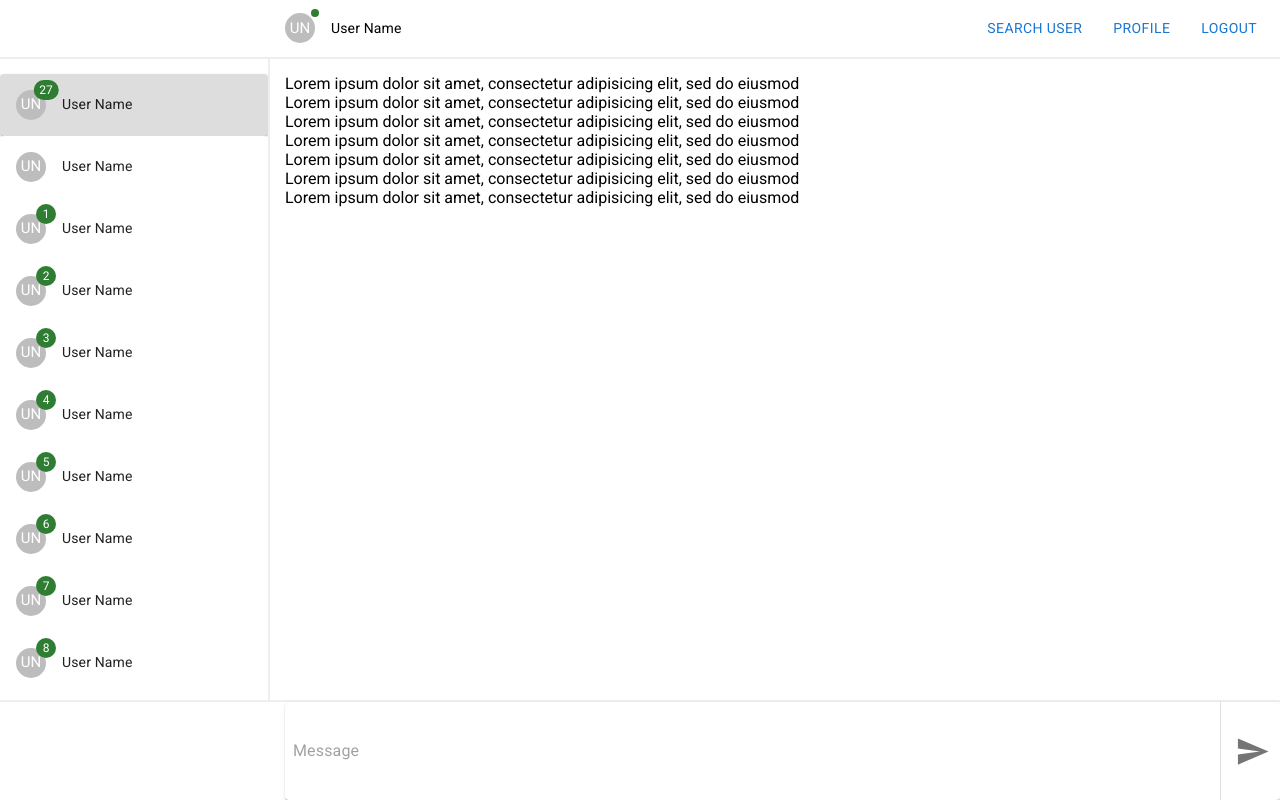
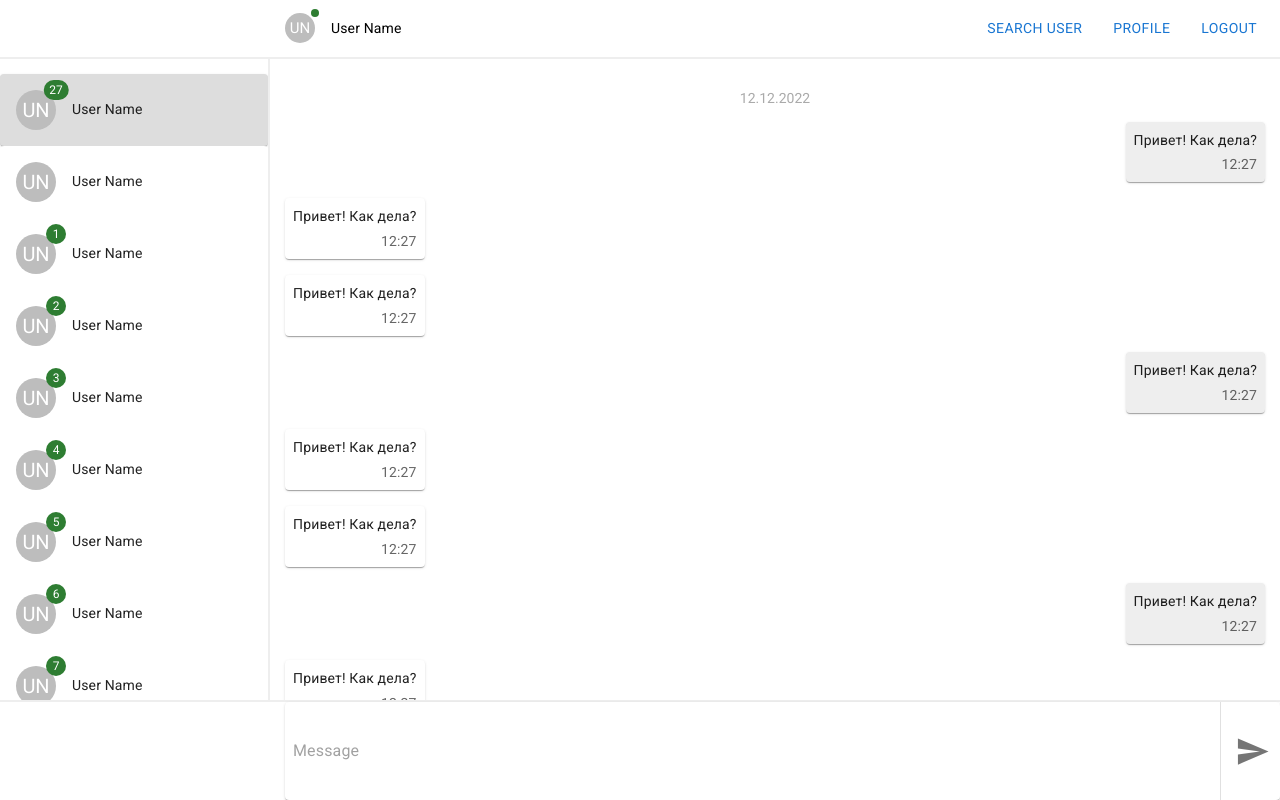
Before and after one commit to jhasuev/react-chat, a React (Create React App) app: page /chats in a window 1280 px wide. Built offline with nearby package versions, Linux system fonts and the light colour scheme.

Commit message:
add messages layout

```diff
--- a/src/components/chat-footer.jsx
+++ b/src/components/chat-footer.jsx
@@ -5,6 +5,10 @@ import IconButton from '@mui/material/IconButton'
 import Send from '@mui/icons-material/Send'
 
 export default function ChatFooter() {
+  const onMessageSend = () => {
+    console.log('message send...')
+  }
+
   return (
     <Paper
       component="form"
@@ -15,13 +19,14 @@ export default function ChatFooter() {
       }}
     >
       <InputBase
+        onKeyDown={e => e.keyCode === 13 && e.ctrlKey && onMessageSend()}
         multiline
         maxRows={3}
         sx={{ ml: 1, flex: 1 }}
         placeholder="Message"
       />
       <Divider sx={{  m: 0.5 }} orientation="vertical" />
-      <IconButton type="submit" sx={{ p: '10px' }}>
+      <IconButton type="button" sx={{ p: '10px' }} onClick={onMessageSend.bind()}>
         <Send fontSize="large" />
       </IconButton>
     </Paper>
--- a/src/components/chat-messages.jsx
+++ b/src/components/chat-messages.jsx
@@ -1,13 +1,41 @@
+import Card from '@mui/material/Card';
+import CardContent from '@mui/material/CardContent';
+import Typography from '@mui/material/Typography';
+import '../styles/messages.css'
+
+
 export default function ChatMessages() {
   return (
-    <div>
-      <p>Lorem ipsum dolor sit amet, consectetur adipisicing elit, sed do eiusmod</p>
-      <p>Lorem ipsum dolor sit amet, consectetur adipisicing elit, sed do eiusmod</p>
-      <p>Lorem ipsum dolor sit amet, consectetur adipisicing elit, sed do eiusmod</p>
-      <p>Lorem ipsum dolor sit amet, consectetur adipisicing elit, sed do eiusmod</p>
-      <p>Lorem ipsum dolor sit amet, consectetur adipisicing elit, sed do eiusmod</p>
-      <p>Lorem ipsum dolor sit amet, consectetur adipisicing elit, sed do eiusmod</p>
-      <p>Lorem ipsum dolor sit amet, consectetur adipisicing elit, sed do eiusmod</p>
+    <div className='messages'>
+      <Card
+        elevation={0}
+        sx={{ mt: 2, color: '#aaa', fontSize: 14 }}
+        className={
+          'messages__item messages__item--time'
+        }
+      >12.12.2022</Card>
+
+      {Array(31).fill().map((_,i) => (
+        <Card
+          key={i}
+          sx={{ mt: 2, maxWidth: '80%', p: 1 }}
+          className={
+            'messages__item ' + (i % 3 === 0 ? 'messages__item--me':'')
+          }
+        >
+          <Typography gutterBottom variant="body2">
+            Привет! Как дела?
+          </Typography>
+          <Typography
+            variant="body2"
+            color="text.secondary"
+            sx={{textAlign: 'right'}}
+          >
+            12:27
+          </Typography>
+
+        </Card>
+      ))}
     </div>
   )
 }
--- a/src/components/chat-users.jsx
+++ b/src/components/chat-users.jsx
@@ -15,7 +15,7 @@ export default function UserList() {
         <CardHeader
           avatar={
             <Badge badgeContent={27} color="success">
-              <Avatar sx={{ width: 30, height: 30, fontSize: 15 }}>UN</Avatar>
+              <Avatar>UN</Avatar>
             </Badge>
           }
           title="User Name"
@@ -23,13 +23,14 @@ export default function UserList() {
       </Card>
       {Array(22).fill().map((_,i) => (
         <Card
+          key={i}
           elevation={0}
           className="chat-users__item"
         >
           <CardHeader
             avatar={
               <Badge badgeContent={i} color="success">
-                <Avatar sx={{ width: 30, height: 30, fontSize: 15 }}>UN</Avatar>
+                <Avatar>UN</Avatar>
               </Badge>
             }
             title="User Name"
--- /dev/null
+++ b/src/styles/messages.css
@@ -0,0 +1,21 @@
+.messages {
+  min-height: 100%;
+
+  display: flex;
+  flex-direction: column;
+
+  justify-content: center;
+}
+
+.messages__item {
+  align-self: flex-start;
+}
+
+.messages__item--me {
+  align-self: flex-end;
+  background-color: #eee !important;
+}
+
+.messages__item--time {
+  align-self: center;
+}
```
